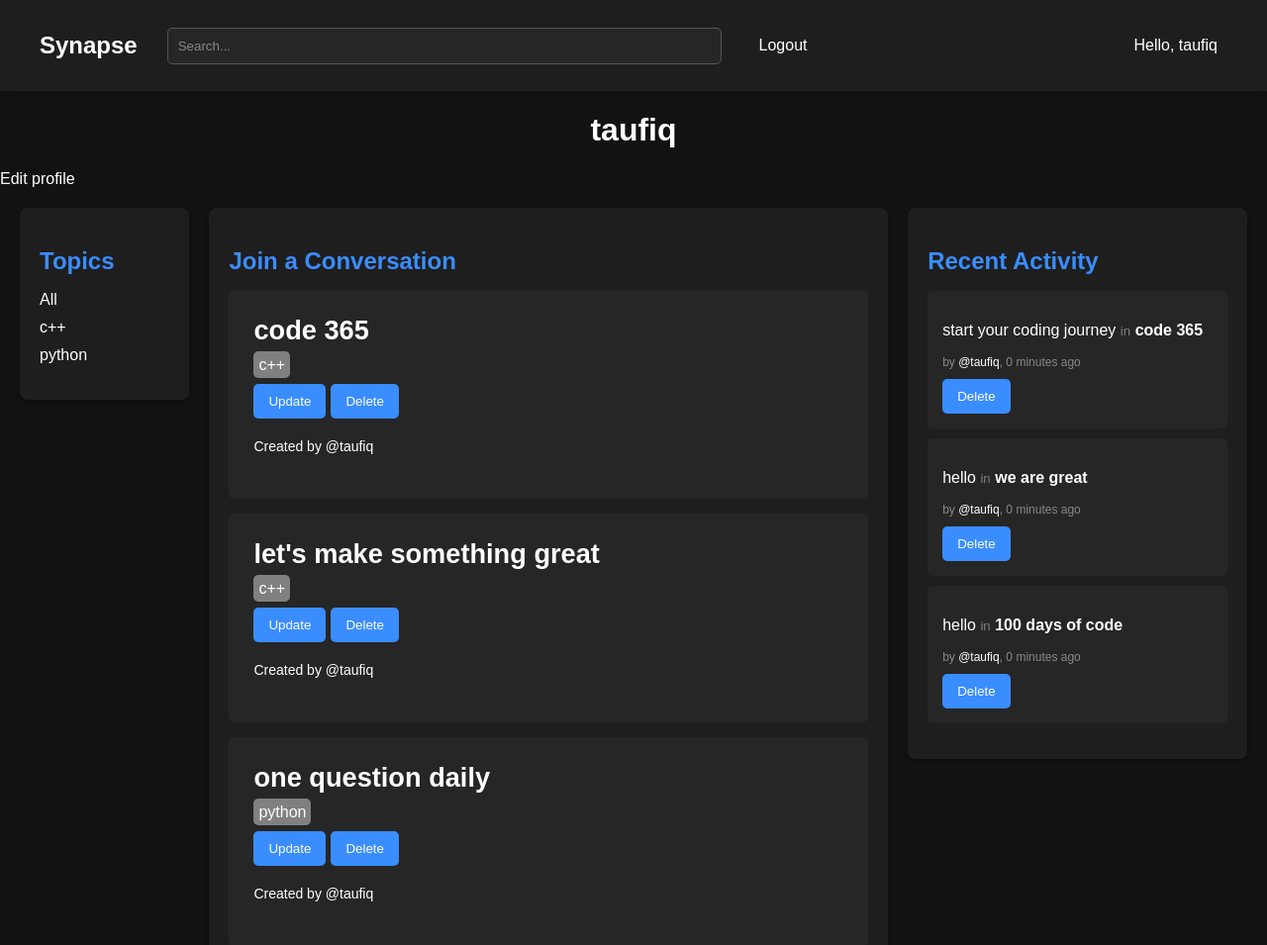
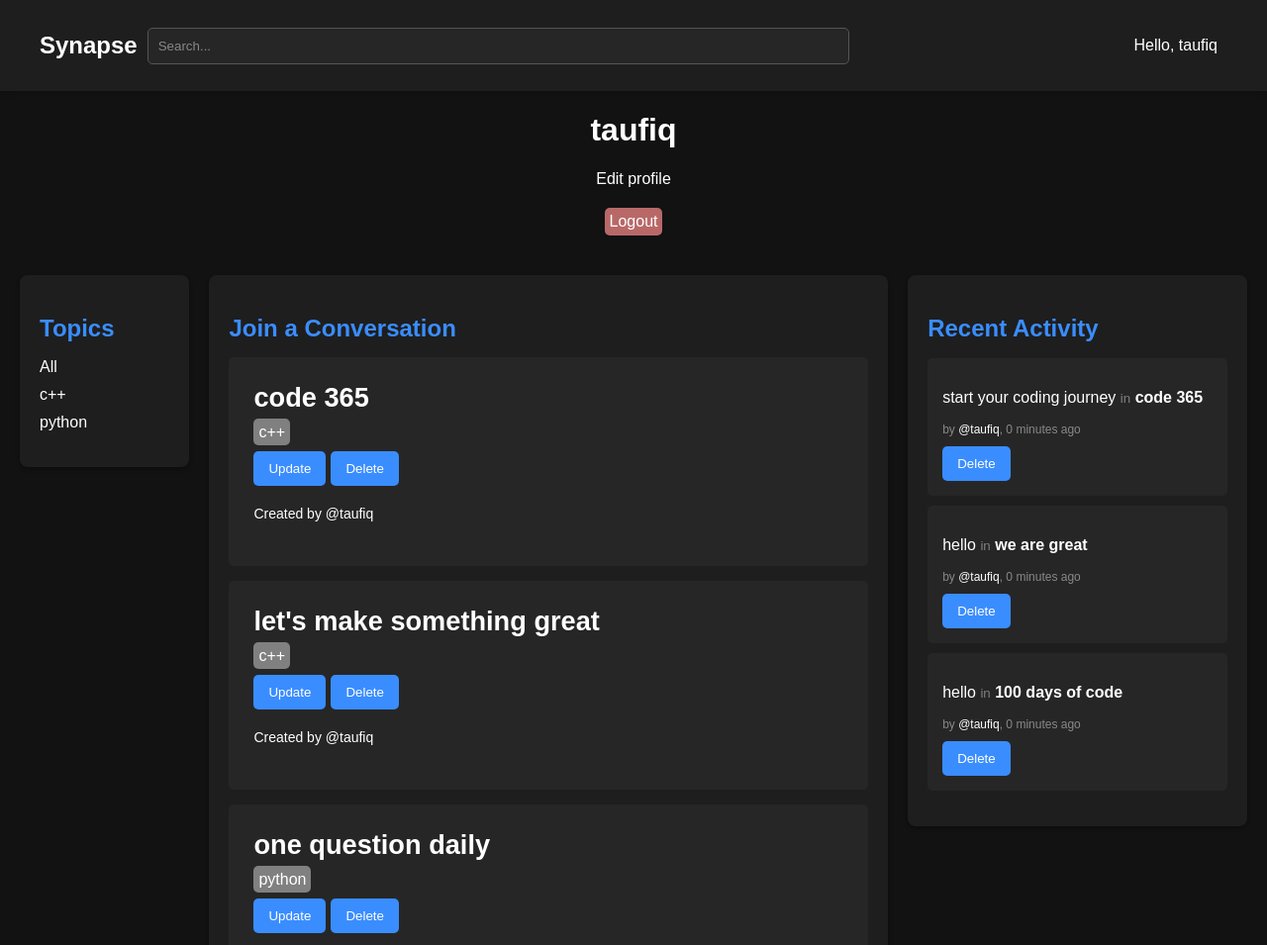
Before and after one commit to toffee-k21/synapse, a Django app: page /profile/1 in a window 1280 px wide. Shown: the top 955 px of the page at 99% size. Run offline with Django 4.2, Linux system fonts and the light colour scheme; a user stored in the database is signed in; data comes from the database, SQL or seed files in the repository; both versions use the stored data as it was after the commit.

Commit message:
minor ui update

```diff
--- a/base/templates/base/delete.html
+++ b/base/templates/base/delete.html
@@ -2,7 +2,7 @@
 
 <form method="POST" action="" style="padding: 20px;">
   {% csrf_token %}
-  <p>Are you sure to delete the message : <span style="background-color: rgb(93, 93, 93); padding: 2px; border-radius: 3px;">{{obj}}</span> ?</p>
+  <p>Are you sure to delete : <span style="background-color: rgb(93, 93, 93); padding: 2px; border-radius: 3px;">{{obj}}</span> ?</p>
   <a href="{{request.META.HTTP_REFERER}}" style="color: #2b6bbf; margin: 15px"
     >Back</a
   >
--- a/base/templates/base/profile.html
+++ b/base/templates/base/profile.html
@@ -1,9 +1,20 @@
 {% extends 'main.html' %}
 {% block content %}
-  <h1 style="text-align: center;">{{user.username}}</h1>
+<div class="profile-header">
+  <h1>{{user.username}}</h1>
 {% if request.user.id == user.id %}
-  <div><a href="{% url 'update-user' %}">Edit profile</a></div>
+  <div>
+    <a href="{% url 'update-user' %}">Edit profile</a>
+  </div>
+    {% if request.user.is_authenticated %}
+    <a style=" margin: 20px; padding: 5px; background-color: rgb(185, 104, 104); border-radius: 5px;" href="{% url 'logout' %}">Logout</a>
+    {% else %}
+    <a href="{% url 'login' %}">Login</a>
+    {% endif %}
+  </div>
 {% endif %}
+</div>
+
   <div class="dashboard">
     <div>{% include 'base/topics_component.html' %}</div>
     <div>{% include 'base/feed_component.html' %}</div>
--- a/static/styles/style.css
+++ b/static/styles/style.css
@@ -383,3 +383,11 @@ button[type="submit"]:hover {
     align-items: center;
     /* margin: 20px; */
 }
+
+.profile-header {
+    width: 100%;
+    display: flex;
+    flex-direction: column;
+    justify-content: center;
+    align-items: center;
+}
--- a/templates/nav.html
+++ b/templates/nav.html
@@ -3,20 +3,18 @@
 <nav class="navbar">
   <a class="logo" href="/">Synapse </a>
   <div class="search-container">
-    <form style="padding: 10px; margin: 20px;" method="GET" action="{% url 'home' %}">
+    <form style="padding: 10px;" method="GET" action="{% url 'home' %}">
       <input class="search-bar" placeholder="Search..." />
     </form>
   </div>
-  <div class="nav-links">
-    {% if request.user.is_authenticated %}
-    <a href="{% url 'logout' %}">Logout</a>
+   <div style="margin-right: 10px; margin-left: 25%;">
+      {% if request.user.is_authenticated %}
+    <a href="{% url 'user-profile' request.user.id %}">
+      Hello, {{request.user}}
+    </a>
     {% else %}
     <a href="{% url 'login' %}">Login</a>
     {% endif %}
-  </div>
-   <div style="margin-right: 10px; margin-left: 25%;">
-    <a href="{% url 'update-user' %}">
-      Hello, {{request.user}}
-    </a>
+
   </div>
 </nav>
```
Also changed, not shown: base/api/__init__.py (added), base/api/serializers.py (added), base/api/urls.py (added), base/api/views.py (added), db.sqlite3.
